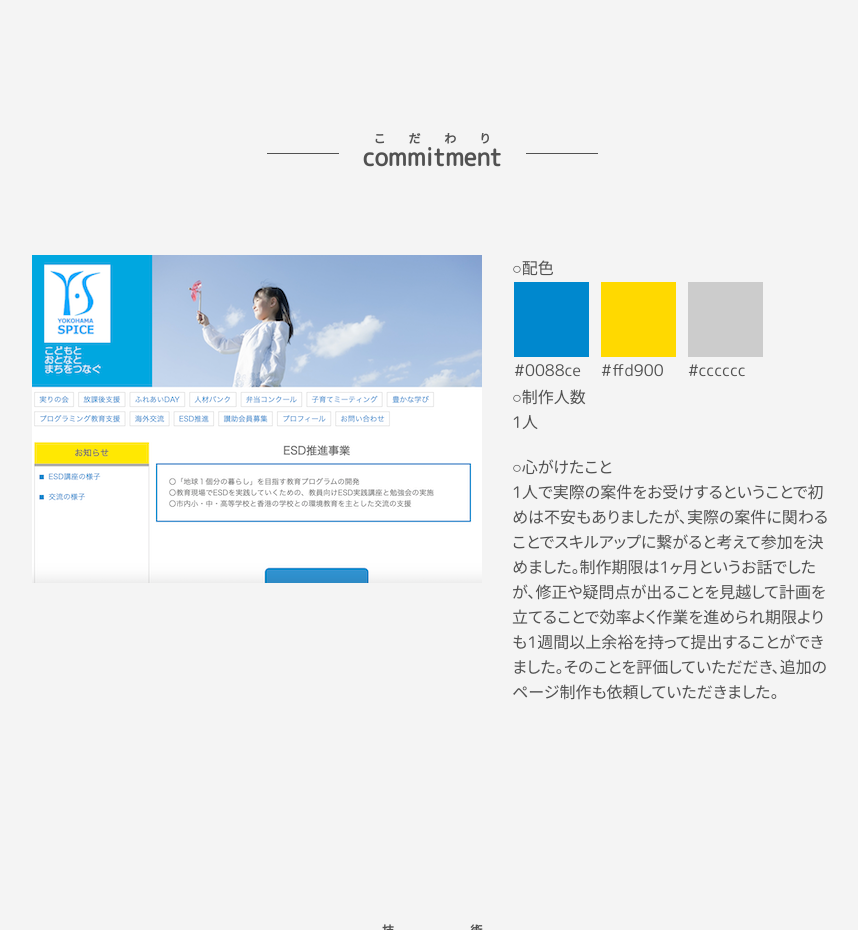
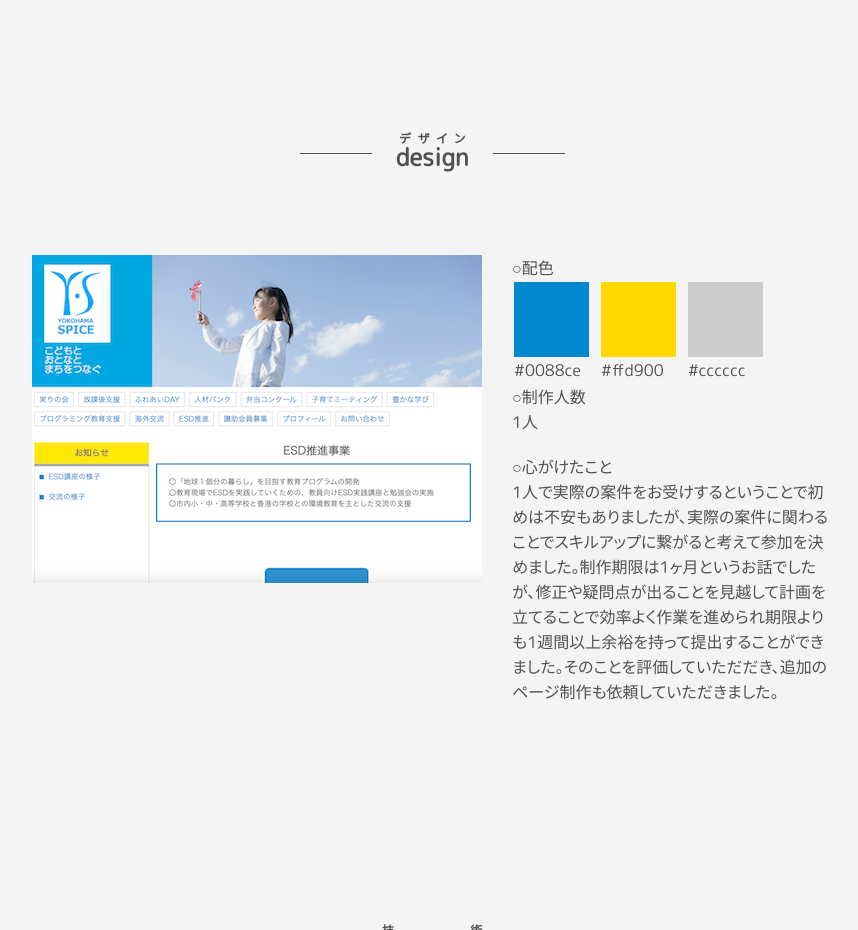
Before and after one commit to nagashima916/portfolio, a plain HTML site: page work02.html in a window 1280 px wide. Shown: the part 1420-2350 px from the top of the page, without its empty margins (212-1070 px from the left). Drawn offline with Linux system fonts and the light colour scheme.

Commit message:
Update work02.html

```diff
--- a/work02.html
+++ b/work02.html
@@ -45,7 +45,7 @@
 	</div>
 </div>
 <div id="commitment">
-<h2><ruby><rb>commitment</rb><rt>こだわり</rt></ruby></h2>
+<h2><ruby><rb>design</rb><rt>デザイン</rt></ruby></h2>
 	<div id="commitment_content">
 	<div id="commitment_img">
 		<div class="pc"><img src="work02_img.png" alt=""></div>
```
